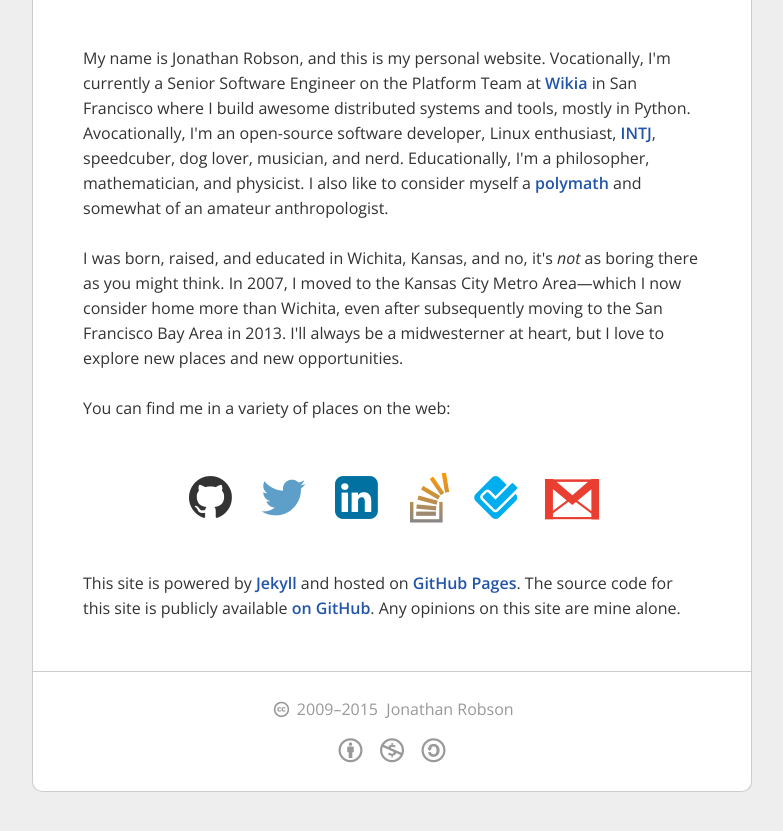
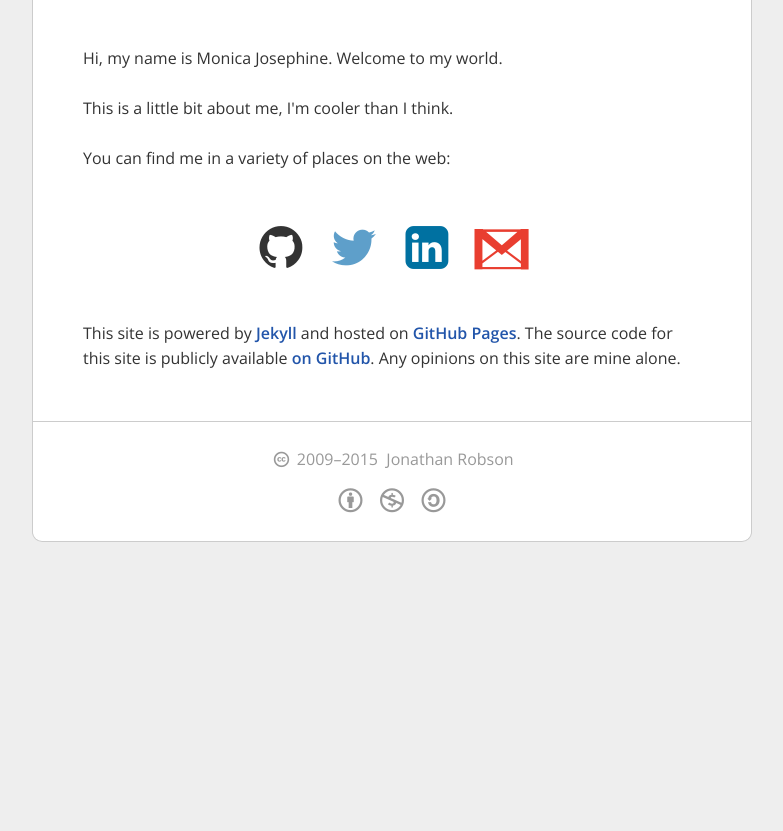
Before and after one commit to monicajosephine/monicajosephine.github.io, a Jekyll site: the page built from index.html, in a window 1280 px wide, cut to the strip 483-1325 px from the top of the page. Shown: the top 831 px of the strip, without its empty margins (248-1031 px from the left). Built offline with Jekyll 4.4.1, drawn with Linux system fonts in a browser that asks for light colours; nearby versions of some CDN libraries; after the commit the page ends 1075 px from its top, so only the background shows below that.

Commit message:
update index

```diff
--- a/index.html
+++ b/index.html
@@ -5,27 +5,17 @@ title: index
 
 <div class="gravatar"></div>
 
-<p>My name is Jonathan Robson, and this is my personal website. Vocationally, I'm currently a Senior Software Engineer
-on the Platform Team at <a href="http://www.wikia.com/Wikia">Wikia</a> in San Francisco where I build awesome
-distributed systems and tools, mostly in Python. Avocationally, I'm an open-source software developer, Linux enthusiast,
-<a href="http://en.wikipedia.org/wiki/INTJ">INTJ</a>, speedcuber, dog lover, musician, and nerd. Educationally, I'm a
-philosopher, mathematician, and physicist. I also like to consider myself a
-<a href="http://en.wikipedia.org/wiki/Polymath">polymath</a> and somewhat of an amateur anthropologist.</p>
+<p>Hi, my name is Monica Josephine. Welcome to my world.</p>
 
-<p>I was born, raised, and educated in Wichita, Kansas, and no, it's <em>not</em> as boring there as you might think.
-In 2007, I moved to the Kansas City Metro Area&mdash;which I now consider home more than Wichita, even after
-subsequently moving to the San Francisco Bay Area in 2013. I'll always be a midwesterner at heart, but I love to explore
-new places and new opportunities.</p>
+<p>This is a little bit about me, I'm cooler than I think.</p>
 
 <p>You can find me in a variety of places on the web:</p>
 
 <p class="social">
-    <a href="https://github.com/jnrbsn" title="Fork me on GitHub"><i class="icon-github-circled"></i></a>
-    <a href="https://twitter.com/jonathanrobson" title="Follow me on Twitter"><i class="icon-twitter"></i></a>
-    <a href="https://www.linkedin.com/in/jnrbsn" title="Connect with me on LinkedIn"><i class="icon-linkedin-squared"></i></a>
-    <a href="http://stackoverflow.com/users/451201/jnrbsn" title="Ask me stuff on Stack Overflow"><i class="icon-stackoverflow"></i></a>
-    <a href="https://foursquare.com/jonathanrobson" title="Friend me on Foursquare"><i class="icon-foursquare"></i></a>
-    <a href="mailto:jnrbsn@gmail.com" title="Email me"><i class="icon-gmail"></i></a>
+    <a href="https://github.com/monicajosephine" title="Fork me on GitHub"><i class="icon-github-circled"></i></a>
+    <a href="https://twitter.com/megowhee" title="Follow me on Twitter"><i class="icon-twitter"></i></a>
+    <a href="https://www.linkedin.com/in/monicajosephine" title="Connect with me on LinkedIn"><i class="icon-linkedin-squared"></i></a>
+    <a href="mailto:monicajosephine@gmail.com" title="Email me"><i class="icon-gmail"></i></a>
 </p>
 
 <p>This site is powered by <a href="http://jekyllrb.com/">Jekyll</a> and hosted on
```
